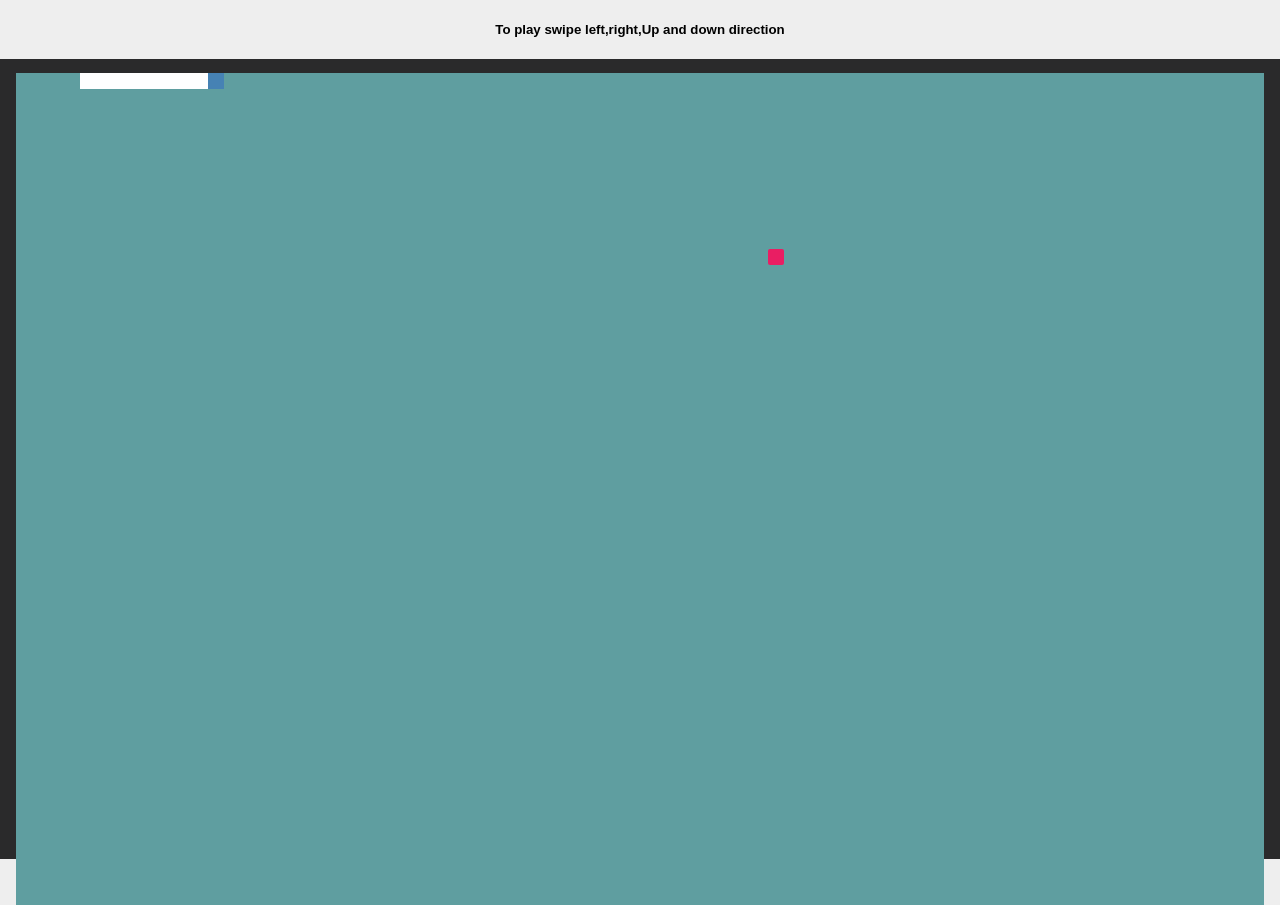
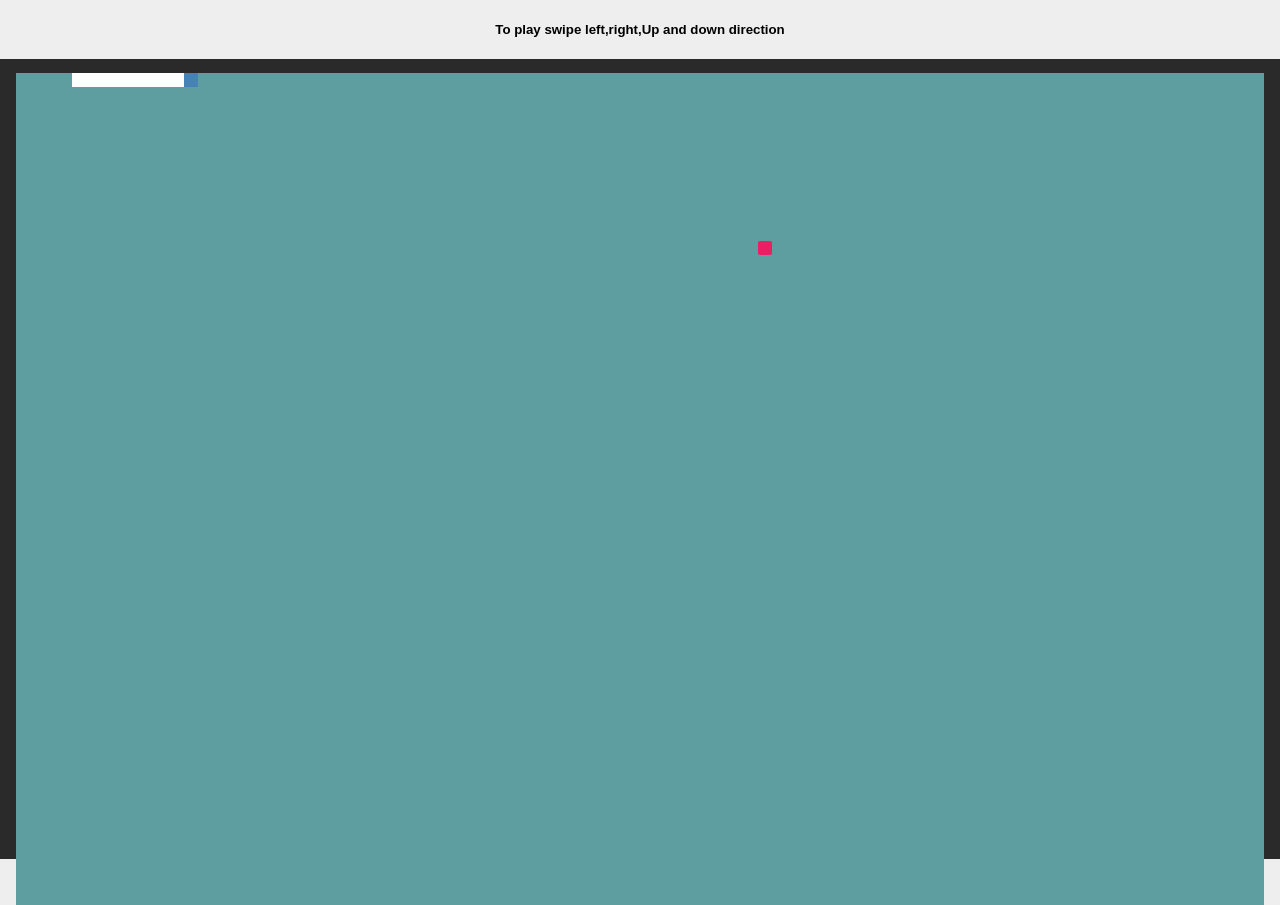
Before and after one commit to GameandTech/Snake_game, a plain HTML site: page index.html in a window 1280 px wide. Drawn offline with Linux system fonts and the light colour scheme.

Commit message:
Update style.css

```diff
--- a/src/style.css
+++ b/src/style.css
@@ -30,8 +30,8 @@ main {
   overflow: hidden;
   z-index: 1; }
   #field .snake-head {
-    width: 1rem;
-    height: 1rem;
+    width: 0.9rem;
+    height: 0.9rem;
     background-image: url("../snake1.png");
     position: absolute;
 
@@ -39,16 +39,16 @@ main {
     background-color:#4682b4;
     z-index: 1; }
   #field .snake-tail {
-    width: 1rem;
-    height: 1rem;
+    width: 0.9rem;
+    height: 0.9rem;
     background-color: #1976D2;
     position: absolute;
 
 
     background-color: #fff; }
   #field .food {
-    width: 1rem;
-    height: 1rem;
+    width: 0.9rem;
+    height: 0.9rem;
     background-color: #1976D2;
     border-radius: 2px;
     position: absolute;
```
